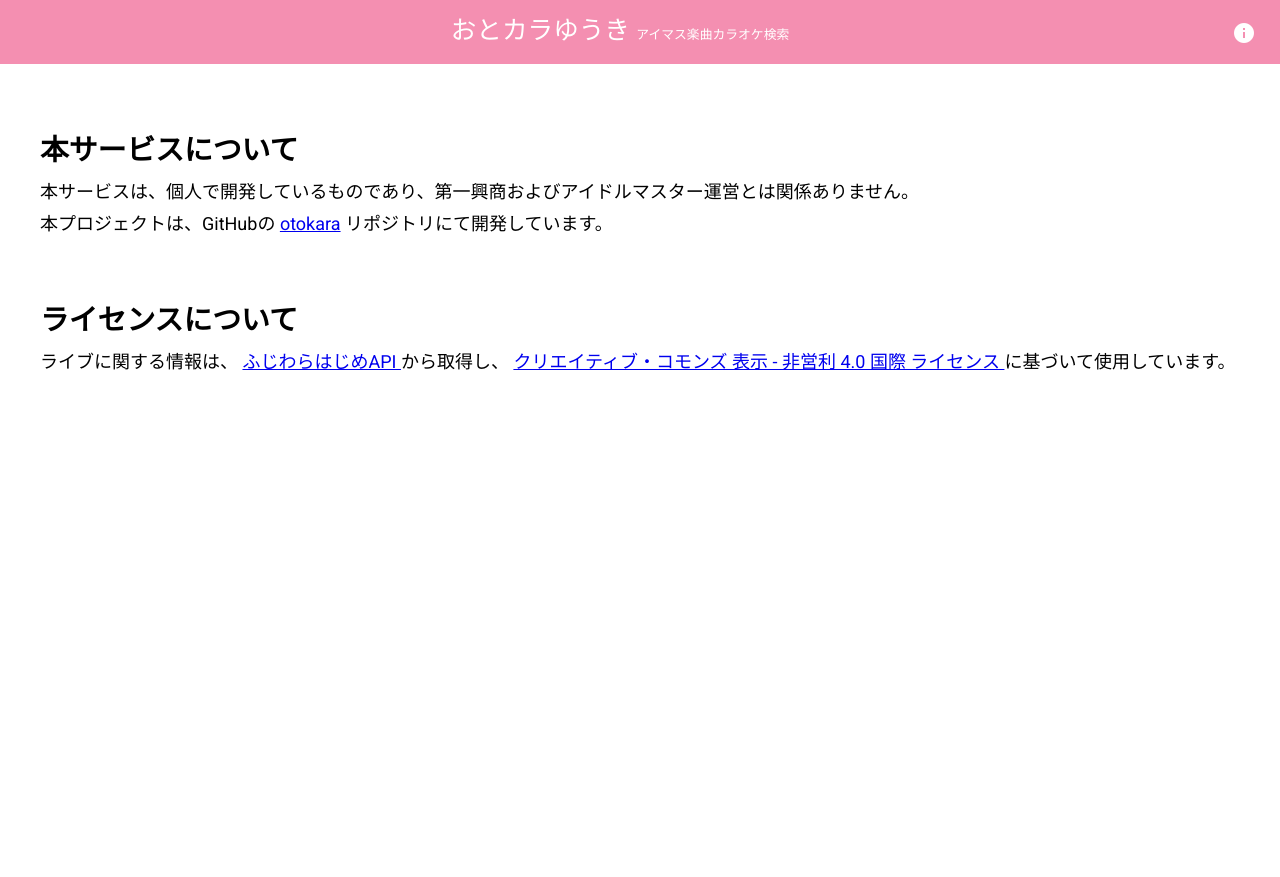
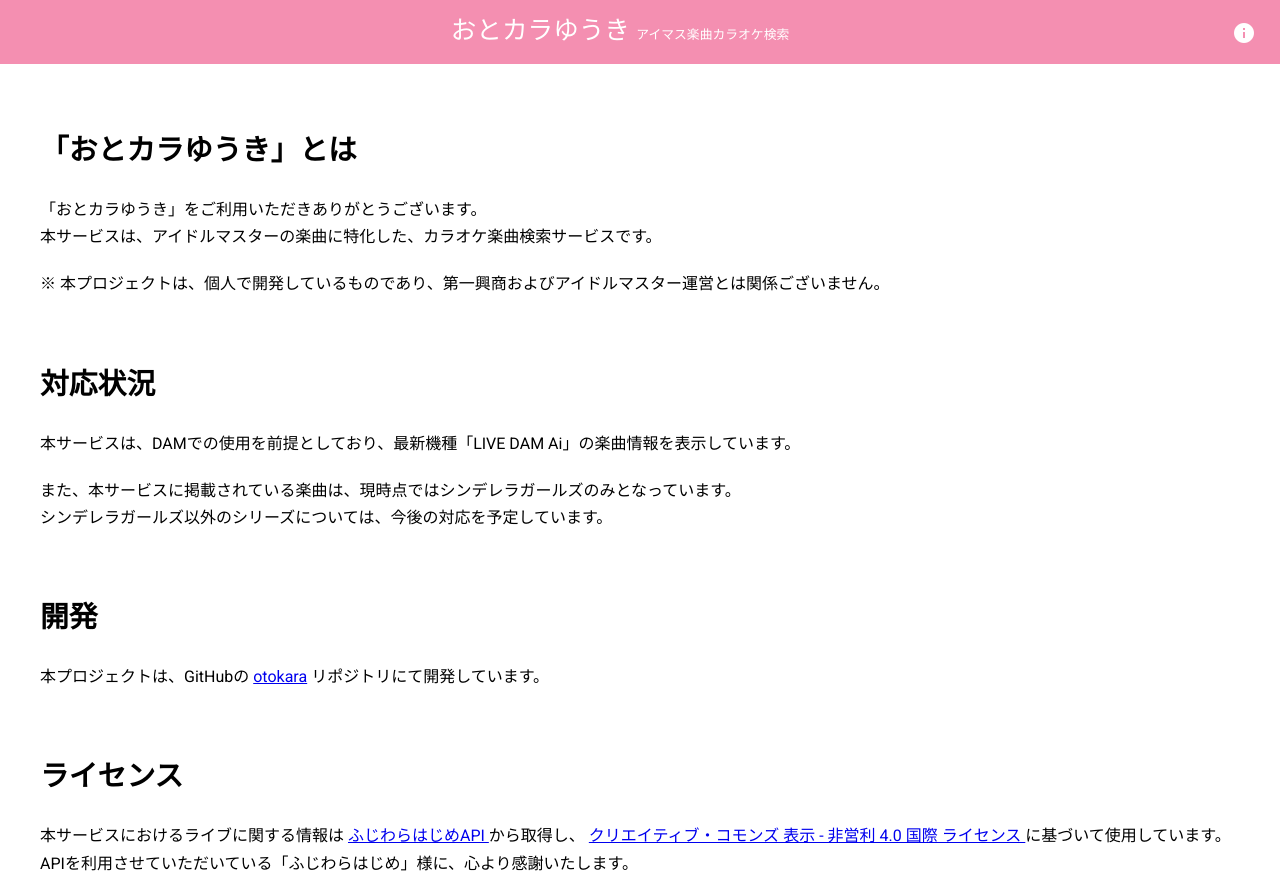
Before and after one commit to tkamada022/otokara, an Angular app: page /info in a window 1280 px wide. Before the commit the page ends 800 px from the top, so only its background shows below. Built offline with nearby package versions, Linux system fonts and the light colour scheme.

Commit message:
Change: サービス情報ページの内容を追記

```diff
--- a/src/app/info/info.component.html
+++ b/src/app/info/info.component.html
@@ -1,19 +1,50 @@
 <section>
-  <h2>本サービスについて</h2>
+  <h2>「おとカラゆうき」とは</h2>
+  <div class="desc">
     <p>
-    本サービスは、個人で開発しているものであり、第一興商およびアイドルマスター運営とは関係ありません。
+      「おとカラゆうき」をご利用いただきありがとうございます。<br />
+      本サービスは、アイドルマスターの楽曲に特化した、カラオケ楽曲検索サービスです。
     </p>
     <p>
-    本プロジェクトは、GitHubの
-    <a href="https://github.com/tkamada022/otokara" target="_blank"> otokara</a>
-    リポジトリにて開発しています。
+      ※
+      本プロジェクトは、個人で開発しているものであり、第一興商およびアイドルマスター運営とは関係ございません。
     </p>
+  </div>
 </section>
 
 <section>
-  <h2>ライセンスについて</h2>
+  <h2>対応状況</h2>
+  <div class="desc">
     <p>
-    ライブに関する情報は、
+      本サービスは、DAMでの使用を前提としており、最新機種「LIVE DAM
+      Ai」の楽曲情報を表示しています。<br />
+    </p>
+    <p>
+      また、本サービスに掲載されている楽曲は、現時点ではシンデレラガールズのみとなっています。<br />
+      シンデレラガールズ以外のシリーズについては、今後の対応を予定しています。
+    </p>
+  </div>
+</section>
+
+<section>
+  <h2>開発</h2>
+  <div class="desc">
+    <p>
+      本プロジェクトは、GitHubの
+      <a href="https://github.com/tkamada022/otokara" target="_blank">
+        otokara</a
+      >
+      リポジトリにて開発しています。
+      <br />
+    </p>
+  </div>
+</section>
+
+<section>
+  <h2>ライセンス</h2>
+  <div class="desc">
+    <p>
+      本サービスにおけるライブに関する情報は
       <a href="https://api.fujiwarahaji.me/doc/" target="_blank" rel="noopener">
         ふじわらはじめAPI
       </a>
@@ -26,5 +57,8 @@
         クリエイティブ・コモンズ 表示 - 非営利 4.0 国際 ライセンス
       </a>
       に基づいて使用しています。
+      <br />
+      APIを利用させていただいている「ふじわらはじめ」様に、心より感謝いたします。
     </p>
+  </div>
 </section>
--- a/src/app/info/info.component.scss
+++ b/src/app/info/info.component.scss
@@ -1,13 +1,34 @@
-p {
-  margin-top: 10px;
-  font-size: 18px;
-}
-
-h2 {
-  font-size: 1.8rem;
-  font-weight: bold;
-}
-
 section {
   margin-top: 70px;
+
+  @media screen and (max-width: 767px) {
+    margin-top: 50px;
+  }
+
+  h2 {
+    font-size: 1.8rem;
+    font-weight: bold;
+
+    @media screen and (max-width: 767px) {
+      font-size: 1.4rem;
+    }
+  }
+
+  .desc {
+    margin-top: 30px;
+
+    @media screen and (max-width: 767px) {
+      margin-top: 20px;
+    }
+  }
+
+  p {
+    margin: 0;
+    font-size: 1rem;
+    line-height: 1.7;
+
+    & + p {
+      margin-top: 20px;
+    }
+  }
 }
```
Lines whose indentation alone changed are shown as unchanged.
